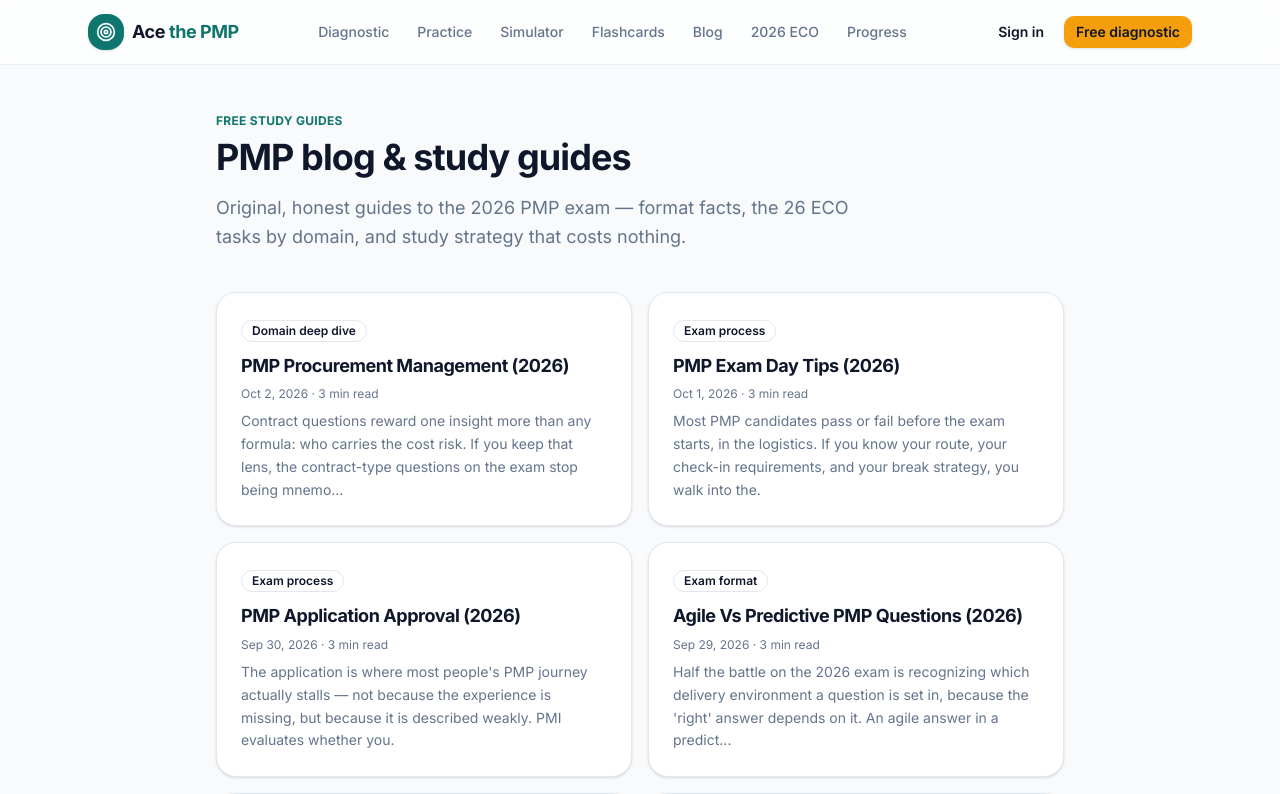
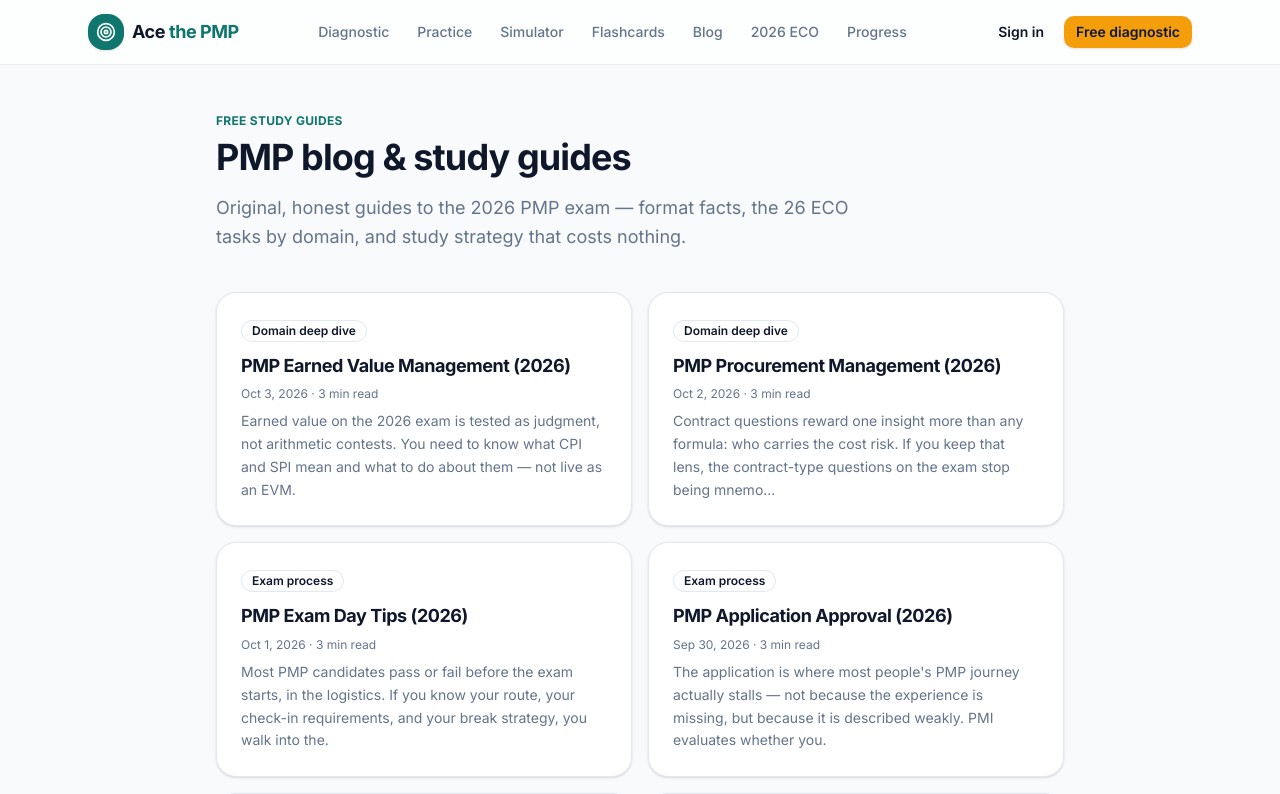
Before and after one commit to uncrownedprince786-collab/acethepmp, a Next.js app: page /blog in a window 1280 px wide. Shown: the top 794 px of the page. Built offline with nearby package versions, Linux system fonts and the light colour scheme; no server answers.

Commit message:
chore(blog): automatic daily study guide

```diff
--- a/src/content/posts.ts
+++ b/src/content/posts.ts
@@ -1467,4 +1467,75 @@ export const posts: Post[] = [
       },
     ],
   },
+  {
+    slug: "pmp-earned-value-and-status",
+    title: "PMP Earned Value Management (2026)",
+    category: "Domain deep dive",
+    excerpt: "Earned value on the 2026 exam is tested as judgment, not arithmetic contests. You need to know what CPI and SPI mean and what to do about them — not live as an EVM.",
+    keywords: ["pmp earned value management","evm pmp","cpi spi pmp","pmp cost variance","project status pmp"],
+    published: "2026-10-03",
+    readMinutes: 3,
+    intro: "Earned value on the 2026 exam is tested as judgment, not arithmetic contests. You need to know what CPI and SPI mean and what to do about them — not live as an EVM calculator. This guide pulls the official facts together and turns them into a practical plan you can act on today.",
+    cta: {
+      title: "Build reporting intuition, not formula anxiety",
+      body: "The diagnostic groups your readiness by domain and task, so you can see whether Process-level status judgment is where your prep needs focus.",
+      href: "/diagnostic",
+      label: "Check your Process readiness",
+    },
+    related: ["pmp-process-domain-tasks-list","pmp-26-tasks-overview","pmp-exam-passing-score-2026"],
+    blocks: [
+      {
+        t: "p",
+        text: "Earned value on the 2026 exam is tested as judgment, not arithmetic contests. You need to know what CPI and SPI mean and what to do about them — not live as an EVM calculator. That makes it one of the most practice-able slices of the 2026 exam: the scenarios follow recognizable patterns once you know what the question is really asking.",
+      },
+      {
+        t: "h2",
+        text: "The official facts behind this topic",
+      },
+      {
+        t: "list",
+        items: ["Process task 9 on the 2026 ECO is 'Evaluate project status': measure performance and consolidate progress so decisions use facts.","Process task 3 is 'Help ensure value-based delivery', which frames what status evaluation is ultimately for.","Process task 7 is 'Plan and optimize quality of products/deliverables' — separate from, but adjacent to, cost and schedule health.","The Process domain weighs 41 percent of the 2026 exam."],
+      },
+      {
+        t: "h2",
+        text: "Why this matters on the 2026 exam",
+      },
+      {
+        t: "p",
+        text: "The exam is built entirely from the Examination Content Outline, so a topic like this appears as a scenario, never as a definition recall. Read the first line of every question for the delivery environment — predictive, agile, or hybrid — because the correct move depends on it.",
+      },
+      {
+        t: "h2",
+        text: "How to prepare: judgment beats memorization",
+      },
+      {
+        t: "list",
+        items: ["Know the three pillars: planned value is your budgeted plan, earned value is the value of work actually done, actual cost is what you spent.","CPI below 1 means you are getting less value per dollar than planned; SPI below 1 means progress is behind plan.","For 'what next' questions, diagnosing which variance is driving the problem comes before announcing a correction.","Status to the sponsor means facts and forecast, not optimism — the exam repeatedly rewards transparent reporting.","Learn the difference between performance measurement and quality: a deliverable can be on schedule and still fail quality checks."],
+      },
+      {
+        t: "p",
+        text: "**One sentence to keep.** Understand what the metrics mean and how they combine into honest status reporting, and EVM questions stop feeling like ‘monday-morning math’.",
+      },
+      {
+        t: "p",
+        text: "Across all three domains, the exam rewards the same habits: treat scenarios as judgment calls, gather facts before you act, and choose the least dramatic constructive move. Study this topic the way you will be scored on it — through explained practice questions — and the patterns become recognizable.",
+      },
+      {
+        t: "h2",
+        text: "Practice it free, today",
+      },
+      {
+        t: "list",
+        items: ["Take the [free 10-question diagnostic](/diagnostic) first to see your 2026 ECO domain split before anything else.","Drill with [adaptive practice questions](/practice) that target your weakest domain and explain every answer.","Run a full-length [exam simulator](/simulator) session to train the 180-question, 240-minute pace — two runs minimum.","Browse the [curriculum](/curriculum) to confirm coverage of all 26 tasks across the three domains."],
+      },
+      {
+        t: "callout",
+        text: "**Honest note.** This guide is original, not affiliated with PMI or the PMP exam, and does not promise results. PMI does not publish a passing score, and every readiness number you see — including ours — is an estimate from practice material.",
+      },
+      {
+        t: "callout",
+        text: "**Sources.** [PMI — PMP Certification](https://www.pmi.org/certifications/project-management-pmp) · [PMI Examination Content Outline](https://www.pmi.org/certifications/project-management-pmp). Facts above come from official PMI material; the advice is ours, original and practical.",
+      },
+    ],
+  },
 ];
```
